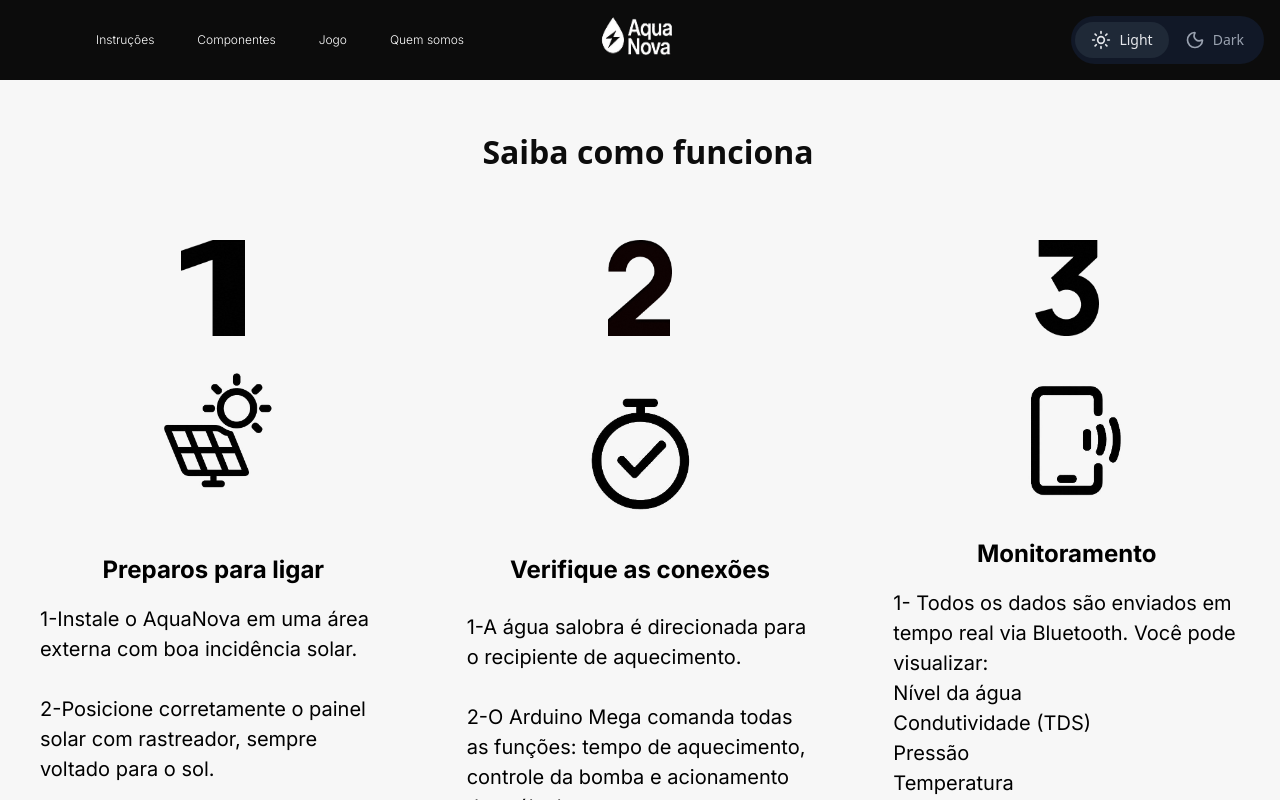
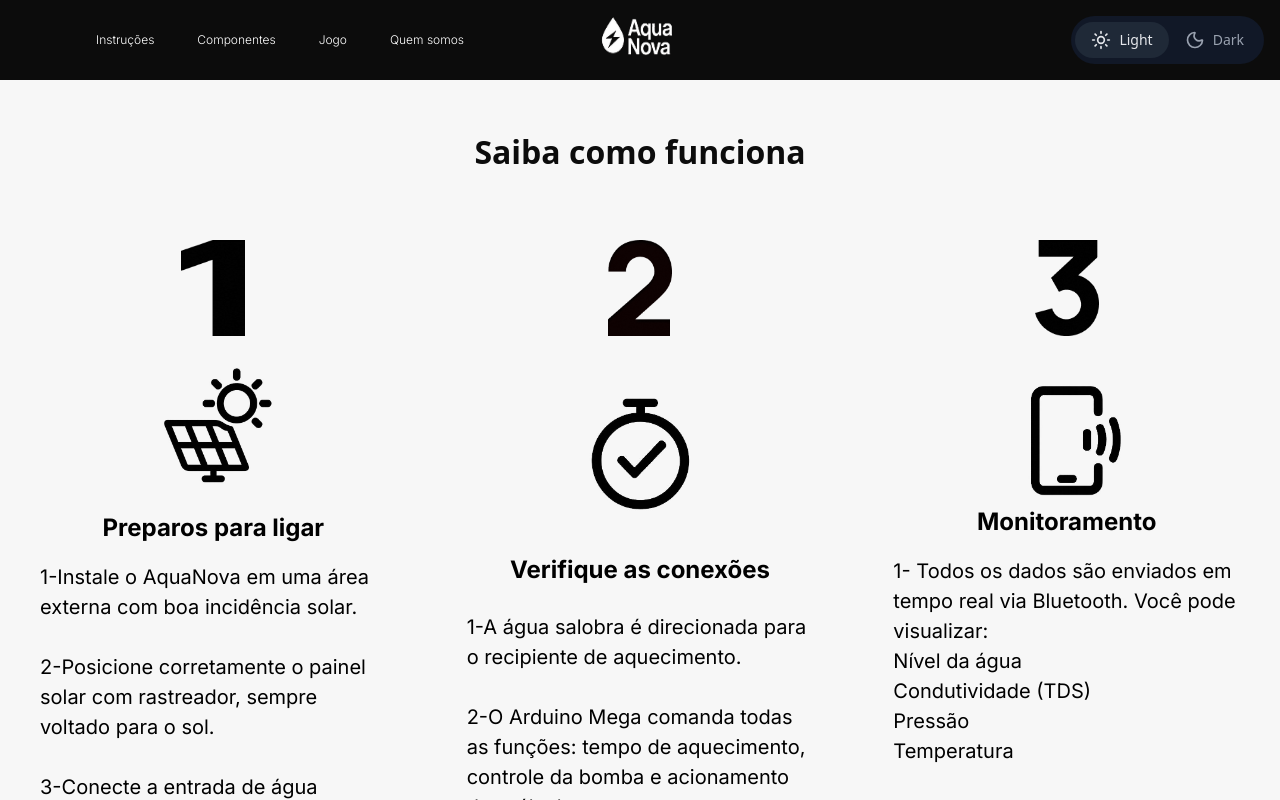
Before and after one commit to TccDessalinizador/AquaNova, a React (Vite) app: page /instrucoes in a window 1280 px wide. Shown: the top 800 px of the page. Built offline with nearby package versions, Linux system fonts and the light colour scheme.

Commit message:
ajustes no mobile

```diff
--- a/src/pages/Instrucoes.jsx
+++ b/src/pages/Instrucoes.jsx
@@ -21,16 +21,16 @@ export function Instrucoes() {
             <Header />
 
             <div id="pagina-it" class="bg-[#F7F7F7] dark:bg-[#0C0C0C] text-white px-[2.5rem] py-[2rem] pt-[6rem] lg:pt-[8rem] w-[100vw] lg:w-full">
-                <h1 className="text-[2rem] dark:text-white text-[#0C0C0C] font-bold flex justify-center w-[95vw] mb-[3rem]">Saiba como funciona</h1>
+                <h1 className="text-[2rem] w-[100%] dark:text-white text-[#0C0C0C] font-bold flex justify-center w-[95vw] mb-[3rem]">Saiba como funciona</h1>
 
                 <div class="lg:flex lg:flex-row lg:gap-[5rem] lg:justify-between lg:text-[0.75rem]">
 
-                    <div class="" id='instrucao1' className='w-[20rem] lg:w-[30rem]'>
+                    <div class="" id='instrucao1' className='w-[20rem] lg:w-[30rem] mb-[6rem]'>
                         <div id="imagens" className="w-calc(100vw - 2.5rem) flex items-center flex-col gap-y-[.5rem] mt-[1rem]">
                             <img src={theme === "dark" ? umLight : um} className="w-[4rem] h-[6rem]" />
-                            <img src={theme === "dark" ? instrucao1 : instrucao1Light} className="dark:w-[9rem] dark:h-[10rem] w-[10rem] h-[10rem] mb-[4rem] mt-[1rem]"/>
+                            <img src={theme === "dark" ? instrucao1 : instrucao1Light} className="dark:w-[10rem] dark:h-[12rem] w-[10rem] h-[10rem] mb-[4rem] mt-[.7rem]"/>
                         </div>
-                        <h2 class="text-[1.5rem] font-bold font-inter flex justify-center mb-[.5rem] mt-[-2rem] text-black dark:text-white">Preparos para ligar</h2>
+                        <h2 class="text-[1.5rem] font-bold font-inter flex justify-center mb-[.5rem] mt-[-4.3rem] text-black dark:text-white">Preparos para ligar</h2>
                         <p class="text-[1.25rem] font-inter text-black dark:text-white mt-[1rem]">
                             1-Instale o AquaNova em uma área externa com boa incidência solar.
                             <br />
@@ -52,10 +52,10 @@ export function Instrucoes() {
                         </p>
                     </div>
 
-                    <div id="instrucao2" className='w-[20rem] lg:w-[30rem]'>
+                    <div id="instrucao2" className='w-[20rem] lg:w-[30rem] mb-[6rem]'>
                         <div id="imagem" class="w-calc(100vw - 2.5rem) flex items-center flex-col gap-y-[.5rem] mt-[1rem]">
                             <img src={theme === "dark" ? doisLight : dois} className="w-[4rem] h-[6rem]" />
-                            <img src={theme === "dark" ? instrucao2 : instrucao2Light} className="dark:w-[15rem] dark:h-[15rem] w-[10rem] h-[10rem] mb-[4rem] dark:mb-[0rem] mt-[2rem] dark:mt-0 "/>
+                            <img src={theme === "dark" ? instrucao2 : instrucao2Light} className="dark:w-[18rem] dark:h-[15rem] w-[10rem] h-[10rem] mb-[4rem] dark:mb-[0rem] mt-[2rem] dark:mt-0 "/>
                         </div>
                         <h2 class="text-[1.5rem] text-black dark:text-white font-bold font-inter flex justify-center mb-[1.5rem] mt-[-3rem]">Verifique as conexões</h2>
                         <p class="text-[1.25rem] text-black dark:text-white font-inter mt-[1rem]">
@@ -72,12 +72,12 @@ export function Instrucoes() {
                         </p>
                     </div>
 
-                    <div id="instrucao3" className='w-[20rem] lg:w-[30rem] lg:mr-0'>
+                    <div id="instrucao3" className='w-[20rem] lg:w-[30rem] lg:mr-0 mb-[1rem]'>
                         <div class="w-calc(100vw - 2.5rem) flex items-center flex-col gap-y-[.5rem] mt-[1rem]">
                             <img src={theme === "dark" ? tresLight : tres} className="w-[4rem] h-[6rem] " />
-                            <img src={theme === "dark" ? instrucao3 : instrucao3Light} className="w-[10rem] h-[10rem] mb-[1rem] mt-[1rem]"/>
+                            <img src={theme === "dark" ? instrucao3 : instrucao3Light} className="dark:w-[15rem] dark:h-[12rem] w-[10rem] h-[10rem] mb-[1rem] mt-[1rem]"/>
                         </div>
-                        <h2 class="text-[1.5rem] text-black dark:text-white font-bold font-inter flex justify-center mb-[.5rem]">Monitoramento</h2>
+                        <h2 class="text-[1.5rem] text-black dark:text-white font-bold font-inter flex justify-center mb-[.5rem] mt-[-2rem]">Monitoramento</h2>
                         <p class="text-[1.25rem] font-inter text-black dark:text-white mt-[1rem]">
                             1- Todos os dados são enviados em tempo real via Bluetooth.
                             Você pode visualizar:
--- a/src/pages/Jogo.jsx
+++ b/src/pages/Jogo.jsx
@@ -8,7 +8,7 @@ export function Jogo() {
         <div class="">
             <Header />
 
-            <div id="pagina" className="w-[100%] bg-white h-[180vh] lg:h-[130vh] dark:bg-[#0C0C0C] pt-[3rem]">
+            <div id="pagina" className="w-[100%] bg-white h-[160vh] lg:h-[130vh] dark:bg-[#0C0C0C] pt-[3rem]">
                 <h1 class="mt-[2.5rem] mb-[2rem] flex justify-center text-[2rem] text-black dark:text-white font-bold text-shadow-[0 4px 4px rgba(0, 0, 0, 0.75)]">Conheça nosso jogo</h1>
 
                 <div id="img" class="flex justify-center w-[100%] mb-[3rem] rounded-[100%]">
```
